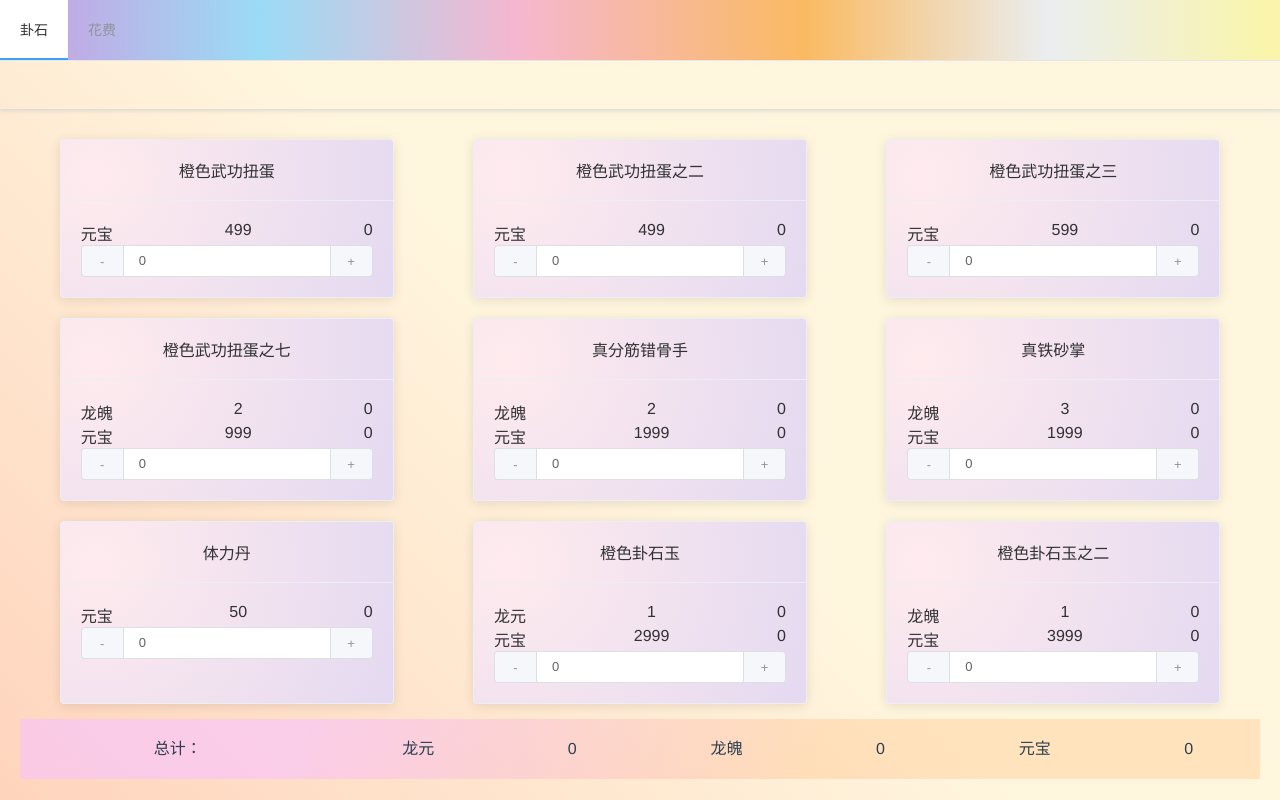
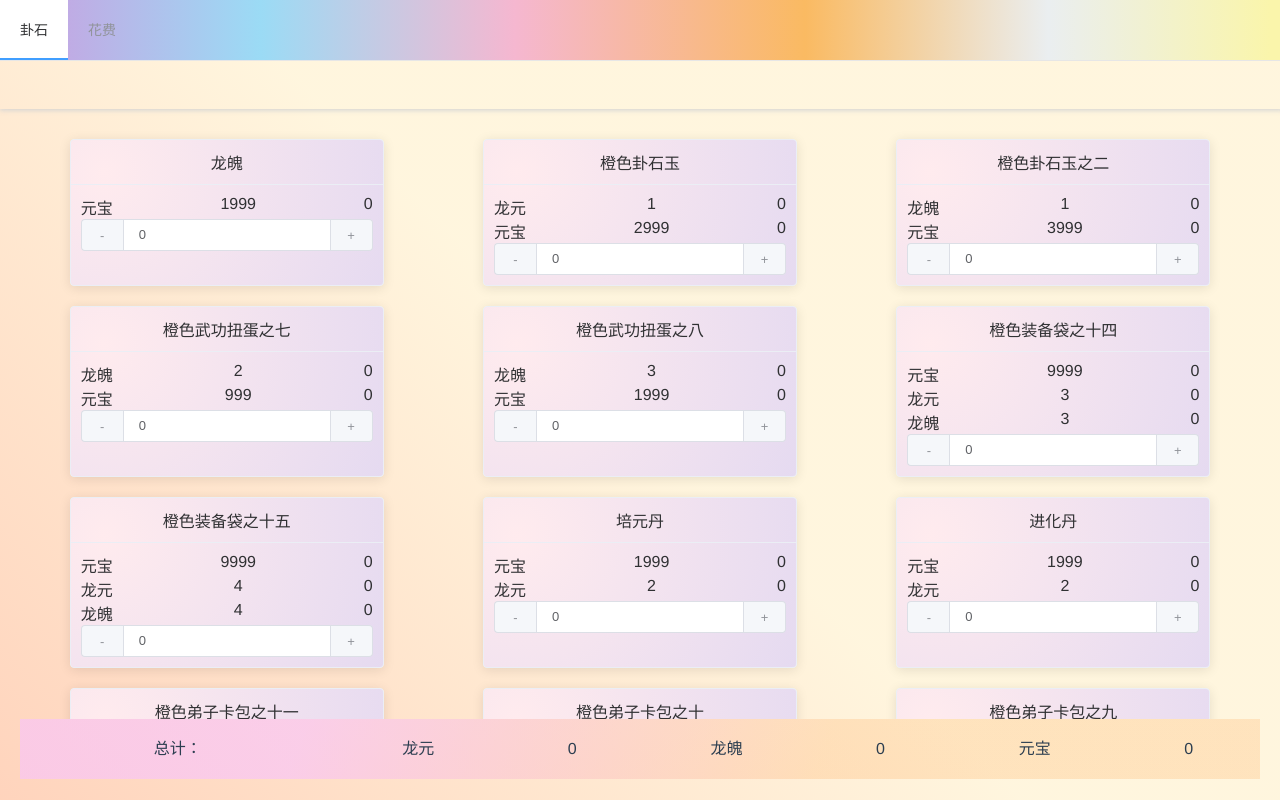
Before and after one commit to tanshaobo/quack, a Vue app: page /#/Active in a window 1280 px wide. Built offline with nearby package versions, Linux system fonts and the light colour scheme.

Commit message:
optimize input

```diff
--- a/src/data/exchange.js
+++ b/src/data/exchange.js
@@ -3,11 +3,189 @@
  * @Date                : 2020/4/25
  * @PROJECT_NAME        : Examination
  * @FileName            : test
- * @describe            ：vuex封装
+ * @describe            ：兑换列表
  * @Example             : mock模拟数据请求
+ * @instance            : id命名规则
+ *                          第一位：a: 活动 s: 商城;
+ *                          第二位：1: 元宝 2: 元宝+龙元 3: 元宝+龙魄 4: 元宝+龙元+龙魄
+ *                          第三位：c: 货币 g: 卦石 d: 丹药 w: 武功 k: 卡包 z: 装备
+ *                          第四位: 数字: 对应所属序列(十六进制)
  */
 
 const exchange = [
+  {
+    id: 'a1c3',
+    times: 3,
+    prize: { type: '道具', name: '龙魄', num: 1 },
+    required: [{ type: 'coin', id: 'yb', name: '元宝', num: 1999 }]
+  },
+  {
+    id: 'a2g1',
+    times: 5,
+    prize: { type: '道具', name: '橙色卦石玉', num: 1 },
+    required: [
+      { type: 'coin', id: 'ly', name: '龙元', num: 1 },
+      { type: 'coin', id: 'yb', name: '元宝', num: 2999 }
+    ]
+  },
+  {
+    id: 'a3g2',
+    times: 5,
+    prize: { type: '道具', name: '橙色卦石玉之二', num: 1 },
+    required: [
+      { type: 'coin', id: 'lp', name: '龙魄', num: 1 },
+      { type: 'coin', id: 'yb', name: '元宝', num: 3999 }
+    ]
+  },
+  {
+    id: 'a3w7',
+    times: 32,
+    prize: { type: '道具', name: '橙色武功扭蛋之七', num: 1 },
+    required: [
+      { type: 'coin', id: 'lp', name: '龙魄', num: 2 },
+      { type: 'coin', id: 'yb', name: '元宝', num: 999 }
+    ]
+  },
+  {
+    id: 'a3w8',
+    times: 32,
+    prize: { type: '道具', name: '橙色武功扭蛋之八', num: 1 },
+    required: [
+      { type: 'coin', id: 'lp', name: '龙魄', num: 3 },
+      { type: 'coin', id: 'yb', name: '元宝', num: 1999 }
+    ]
+  },
+  {
+    id: 'a4ze',
+    times: 2,
+    prize: { type: '道具', name: '橙色装备袋之十四', num: 5 },
+    required: [
+      { type: 'coin', id: 'yb', name: '元宝', num: 9999 },
+      { type: 'coin', id: 'ly', name: '龙元', num: 3 },
+      { type: 'coin', id: 'lp', name: '龙魄', num: 3 }
+    ]
+  },
+  {
+    id: 'a4zf',
+    times: 2,
+    prize: { type: '道具', name: '橙色装备袋之十五', num: 5 },
+    required: [
+      { type: 'coin', id: 'yb', name: '元宝', num: 9999 },
+      { type: 'coin', id: 'ly', name: '龙元', num: 4 },
+      { type: 'coin', id: 'lp', name: '龙魄', num: 4 }
+    ]
+  },
+  {
+    id: 'a2d2',
+    times: 20,
+    prize: { type: '道具', name: '培元丹', num: 10 },
+    required: [
+      { type: 'coin', id: 'yb', name: '元宝', num: 1999 },
+      { type: 'coin', id: 'ly', name: '龙元', num: 2 }
+    ]
+  },
+  {
+    id: 'a2d3',
+    times: 20,
+    prize: { type: '道具', name: '进化丹', num: 10 },
+    required: [
+      { type: 'coin', id: 'yb', name: '元宝', num: 1999 },
+      { type: 'coin', id: 'ly', name: '龙元', num: 2 }
+    ]
+  },
+  {
+    id: 'a3kb',
+    times: 9,
+    prize: { type: '道具', name: '橙色弟子卡包之十一', num: 1 },
+    required: [
+      { type: 'coin', id: 'yb', name: '元宝', num: 4666 },
+      { type: 'coin', id: 'lp', name: '龙魄', num: 1 }
+    ]
+  },
+  {
+    id: 'a3ka',
+    times: 9,
+    prize: { type: '道具', name: '橙色弟子卡包之十', num: 1 },
+    required: [
+      { type: 'coin', id: 'yb', name: '元宝', num: 3666 },
+      { type: 'coin', id: 'lp', name: '龙魄', num: 1 }
+    ]
+  },
+  {
+    id: 'a3k9',
+    times: 9,
+    prize: { type: '道具', name: '橙色弟子卡包之九', num: 1 },
+    required: [
+      { type: 'coin', id: 'yb', name: '元宝', num: 3666 },
+      { type: 'coin', id: 'lp', name: '龙魄', num: 1 }
+    ]
+  },
+  {
+    id: 'a2k7',
+    times: 9,
+    prize: { type: '道具', name: '橙色弟子卡包之七', num: 1 },
+    required: [
+      { type: 'coin', id: 'yb', name: '元宝', num: 3666 },
+      { type: 'coin', id: 'ly', name: '龙元', num: 1 }
+    ]
+  },
+  {
+    id: 'a2k6',
+    times: 9,
+    prize: { type: '道具', name: '橙色弟子卡包之六', num: 1 },
+    required: [
+      { type: 'coin', id: 'yb', name: '元宝', num: 3666 },
+      { type: 'coin', id: 'ly', name: '龙元', num: 1 }
+    ]
+  },
+  {
+    id: 'a2k5',
+    times: 9,
+    prize: { type: '道具', name: '橙色弟子卡包之五', num: 1 },
+    required: [
+      { type: 'coin', id: 'yb', name: '元宝', num: 3666 },
+      { type: 'coin', id: 'ly', name: '龙元', num: 1 }
+    ]
+  },
+  {
+    id: 'a2k4',
+    times: 9,
+    prize: { type: '道具', name: '橙色弟子卡包之四', num: 1 },
+    required: [
+      { type: 'coin', id: 'yb', name: '元宝', num: 3666 },
+      { type: 'coin', id: 'ly', name: '龙元', num: 1 }
+    ]
+  },
+  {
+    id: 'a2k3',
+    times: 9,
+    prize: { type: '道具', name: '橙色弟子卡包之三', num: 1 },
+    required: [
+      { type: 'coin', id: 'yb', name: '元宝', num: 3666 },
+      { type: 'coin', id: 'ly', name: '龙元', num: 1 }
+    ]
+  },
+  {
+    id: 'a2k2',
+    times: 9,
+    prize: { type: '道具', name: '橙色弟子卡包之二', num: 1 },
+    required: [
+      { type: 'coin', id: 'yb', name: '元宝', num: 3666 },
+      { type: 'coin', id: 'ly', name: '龙元', num: 1 }
+    ]
+  },
+  {
+    id: 's2d2',
+    times: 10,
+    prize: { type: '道具', name: '培元丹', num: 10 },
+    required: [{ type: 'coin', id: 'yb', name: '元宝', num: 6666 }]
+  },
+  {
+    id: 's2d3',
+    times: 10,
+    prize: { type: '道具', name: '进化丹', num: 10 },
+    required: [{ type: 'coin', id: 'yb', name: '元宝', num: 6666 }]
+  },
   {
     id: 1,
     times: 32,
@@ -27,15 +205,6 @@ const exchange = [
     required: [{ type: 'coin', id: 'yb', name: '元宝', num: 599 }]
   },
 
-  {
-    id: 4,
-    times: 32,
-    prize: { type: '道具', name: '橙色武功扭蛋之七', num: 1 },
-    required: [
-      { type: 'coin', id: 'lp', name: '龙魄', num: 2 },
-      { type: 'coin', id: 'yb', name: '元宝', num: 999 }
-    ]
-  },
   {
     id: 5,
     times: 32,
@@ -59,24 +228,6 @@ const exchange = [
     times: 0,
     prize: { type: '道具', name: '体力丹', num: 1 },
     required: [{ type: 'coin', id: 'yb', name: '元宝', num: 50 }]
-  },
-  {
-    id: 8,
-    times: 5,
-    prize: { type: '道具', name: '橙色卦石玉', num: 1 },
-    required: [
-      { type: 'coin', id: 'ly', name: '龙元', num: 1 },
-      { type: 'coin', id: 'yb', name: '元宝', num: 2999 }
-    ]
-  },
-  {
-    id: 9,
-    times: 5,
-    prize: { type: '道具', name: '橙色卦石玉之二', num: 1 },
-    required: [
-      { type: 'coin', id: 'lp', name: '龙魄', num: 1 },
-      { type: 'coin', id: 'yb', name: '元宝', num: 3999 }
-    ]
   },
   {
     id: 10,
@@ -106,93 +257,12 @@ const exchange = [
     ]
   },
   {
-    id: 13,
-    times: 9,
-    prize: { type: '道具', name: '橙色弟子卡包之二', num: 1 },
-    required: [
-      { type: 'coin', id: 'yb', name: '元宝', num: 3666 },
-      { type: 'coin', id: 'ly', name: '龙元', num: 1 }
-    ]
-  },
-  {
-    id: 14,
-    times: 9,
-    prize: { type: '道具', name: '橙色弟子卡包之三', num: 1 },
-    required: [
-      { type: 'coin', id: 'yb', name: '元宝', num: 3666 },
-      { type: 'coin', id: 'ly', name: '龙元', num: 1 }
-    ]
-  },
-  {
-    id: 15,
-    times: 9,
-    prize: { type: '道具', name: '橙色弟子卡包之四', num: 1 },
-    required: [
-      { type: 'coin', id: 'yb', name: '元宝', num: 3666 },
-      { type: 'coin', id: 'ly', name: '龙元', num: 1 }
-    ]
-  },
-  {
-    id: 16,
-    times: 9,
-    prize: { type: '道具', name: '橙色弟子卡包之五', num: 1 },
-    required: [
-      { type: 'coin', id: 'yb', name: '元宝', num: 3666 },
-      { type: 'coin', id: 'ly', name: '龙元', num: 1 }
-    ]
-  },
-  {
-    id: 17,
-    times: 9,
-    prize: { type: '道具', name: '橙色弟子卡包之六', num: 1 },
-    required: [
-      { type: 'coin', id: 'yb', name: '元宝', num: 3666 },
-      { type: 'coin', id: 'ly', name: '龙元', num: 1 }
-    ]
-  },
-  {
-    id: 18,
-    times: 9,
-    prize: { type: '道具', name: '橙色弟子卡包之七', num: 1 },
-    required: [
-      { type: 'coin', id: 'yb', name: '元宝', num: 3666 },
-      { type: 'coin', id: 'ly', name: '龙元', num: 1 }
-    ]
-  },
-  {
     id: 19,
     times: 9,
     prize: { type: '道具', name: '橙色弟子卡包之八', num: 1 },
     required: [
       { type: 'coin', id: 'yb', name: '元宝', num: 3666 },
       { type: 'coin', id: 'ly', name: '龙元', num: 1 }
-    ]
-  },
-  {
-    id: 20,
-    times: 9,
-    prize: { type: '道具', name: '橙色弟子卡包之九', num: 1 },
-    required: [
-      { type: 'coin', id: 'yb', name: '元宝', num: 3666 },
-      { type: 'coin', id: 'lp', name: '龙魄', num: 1 }
-    ]
-  },
-  {
-    id: 21,
-    times: 9,
-    prize: { type: '道具', name: '橙色弟子卡包之十', num: 1 },
-    required: [
-      { type: 'coin', id: 'yb', name: '元宝', num: 3666 },
-      { type: 'coin', id: 'lp', name: '龙魄', num: 1 }
-    ]
-  },
-  {
-    id: 22,
-    times: 9,
-    prize: { type: '道具', name: '橙色弟子卡包之十一', num: 1 },
-    required: [
-      { type: 'coin', id: 'yb', name: '元宝', num: 4666 },
-      { type: 'coin', id: 'lp', name: '龙魄', num: 1 }
     ]
   },
   {
@@ -214,59 +284,12 @@ const exchange = [
     ]
   },
   {
-    id: 25,
-    times: 20,
-    prize: { type: '道具', name: '培元丹', num: 10 },
-    required: [
-      { type: 'coin', id: 'yb', name: '元宝', num: 1999 },
-      { type: 'coin', id: 'ly', name: '龙元', num: 2 }
-    ]
-  },
-  {
     id: 26,
     times: 20,
     prize: { type: '道具', name: '融灵丹', num: 10 },
     required: [
       { type: 'coin', id: 'yb', name: '元宝', num: 1999 },
       { type: 'coin', id: 'ly', name: '龙元', num: 2 }
-    ]
-  },
-  {
-    id: 27,
-    times: 20,
-    prize: { type: '道具', name: '进化丹', num: 10 },
-    required: [
-      { type: 'coin', id: 'yb', name: '元宝', num: 1999 },
-      { type: 'coin', id: 'ly', name: '龙元', num: 2 }
-    ]
-  },
-  {
-    id: 28,
-    times: 2,
-    prize: { type: '道具', name: '橙色装备袋之十四', num: 5 },
-    required: [
-      { type: 'coin', id: 'yb', name: '元宝', num: 9999 },
-      { type: 'coin', id: 'ly', name: '龙元', num: 3 },
-      { type: 'coin', id: 'lp', name: '龙魄', num: 3 }
-    ]
-  },
-  {
-    id: 29,
-    times: 2,
-    prize: { type: '道具', name: '橙色装备袋之十五', num: 5 },
-    required: [
-      { type: 'coin', id: 'yb', name: '元宝', num: 9999 },
-      { type: 'coin', id: 'ly', name: '龙元', num: 4 },
-      { type: 'coin', id: 'lp', name: '龙魄', num: 4 }
-    ]
-  },
-  {
-    id: 30,
-    times: 32,
-    prize: { type: '技能', name: '真八卦游龙掌', num: 1 },
-    required: [
-      { type: 'coin', id: 'lp', name: '龙魄', num: 2 },
-      { type: 'coin', id: 'yb', name: '元宝', num: 1999 }
     ]
   },
   {
--- a/src/views/active/index.vue
+++ b/src/views/active/index.vue
@@ -21,16 +21,27 @@
               </span>
             </div>
             <div class="form-box">
-              <el-input v-model="item.currentNum" size="small">
+              <el-input
+                v-model="item.currentNum"
+                size="small"
+                @input="changeNum(index, 'input', $event)"
+              >
                 <el-button
                   slot="prepend"
                   size="small"
                   type="plain"
                   @click="changeNum(index, 'minus')"
+                  @dblclick.native="changeNum(index, 'minus', 0)"
                 >
                   -
                 </el-button>
-                <el-button slot="append" size="small" type="plain" @click="changeNum(index, 'sum')">
+                <el-button
+                  slot="append"
+                  size="small"
+                  type="plain"
+                  @click="changeNum(index, 'sum')"
+                  @dblclick.native="changeNum(index, 'sum', item.times)"
+                >
                   +
                 </el-button>
               </el-input>
@@ -83,35 +94,53 @@ export default {
       })
     },
     // 获取每项变更
-    changeNum(index, key) {
+    changeNum(index, key, number) {
       switch (key) {
         case 'sum':
-          if (this.dataList[index].currentNum == this.dataList[index].times) {
+          if (this.dataList[index].currentNum == this.dataList[index].times || number) {
             this.dataList[index].currentNum = this.dataList[index].times
           } else {
             this.dataList[index].currentNum += 1
           }
           break
         case 'minus':
-          if (this.dataList[index].currentNum == 0) {
+          if (this.dataList[index].currentNum == 0 || number != undefined) {
             this.dataList[index].currentNum = 0
           } else {
             this.dataList[index].currentNum -= 1
           }
           break
         default:
+          if (Number(number) > this.dataList[index].times) {
+            this.dataList[index].currentNum = this.dataList[index].times
+          } else if (Number(number) < 0) {
+            this.dataList[index].currentNum = 0
+          } else {
+            this.dataList[index].currentNum = Number(number)
+          }
           break
       }
+      this.getSingleSum(index)
+      this.getAllSum()
+    },
+    // 计算单项花费
+    getSingleSum(index) {
       for (let i in this.dataList[index].coin) {
         this.dataList[index].coin[i].sum =
           this.dataList[index].coin[i].num * this.dataList[index].currentNum
       }
+    },
+    // 计算总花费
+    getAllSum() {
       for (let key in this.sum) {
         this.sum[key].num = this.dataList.reduce(
           (i, item) => (item.coin[key] ? i + item.coin[key].sum : i),
           0
         )
       }
+    },
+    change(v, s) {
+      console.log(v, s)
     }
   }
 }
@@ -126,9 +155,13 @@ export default {
       flex-wrap wrap
       justify-content space-around
       .el-card
-        min-width 160px
+        min-width 140px
         margin 10px
         background-image: radial-gradient( circle 879px at 10.4% 22.3%,  rgba(255,235,238,1) 0%, rgba(186,190,245,1) 93.6% );
+        >>> .el-card__header
+          padding 10px
+        >>> .el-card__body
+          padding 10px
         .card__main
           .card__item
             display flex
```
